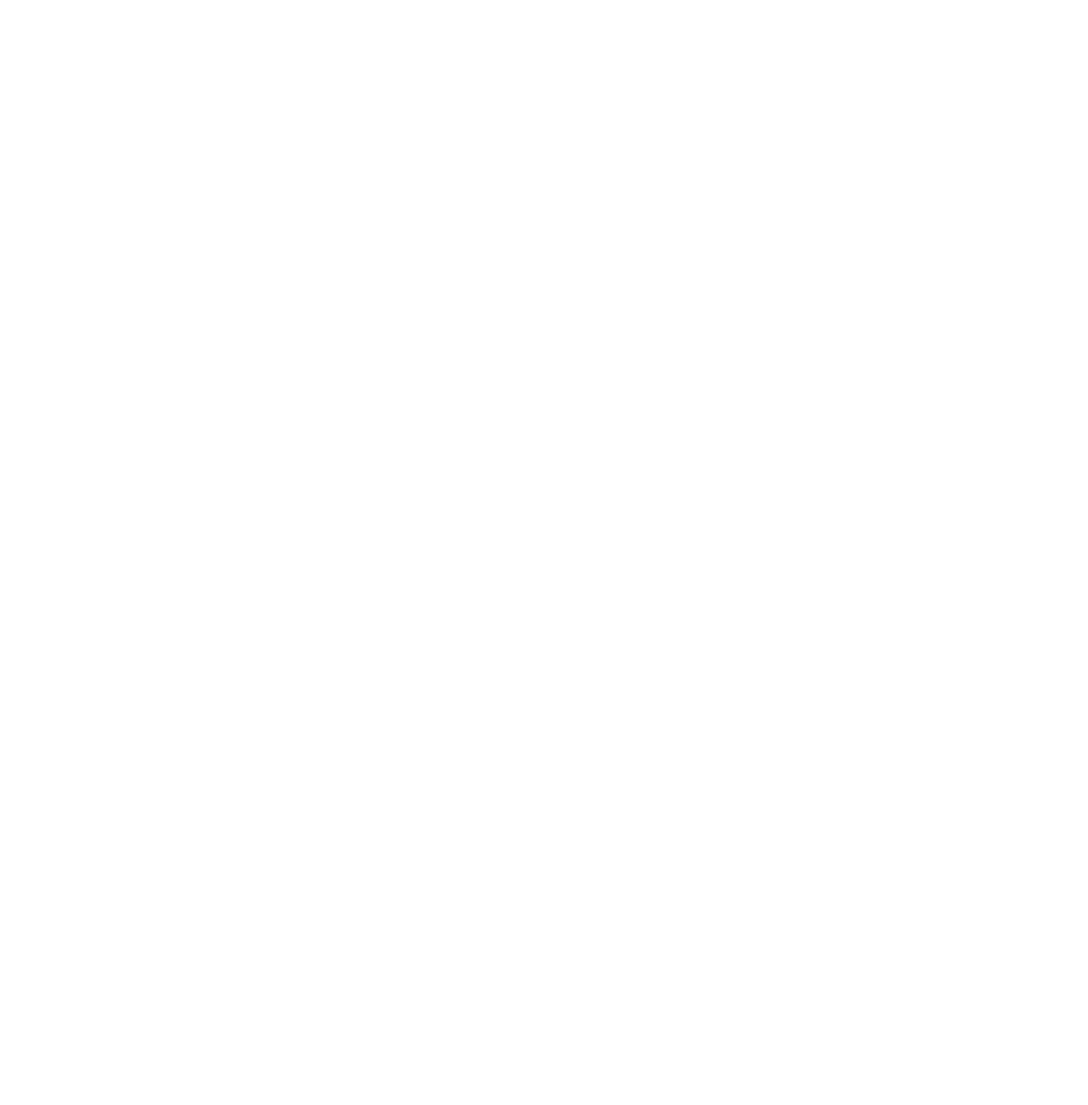
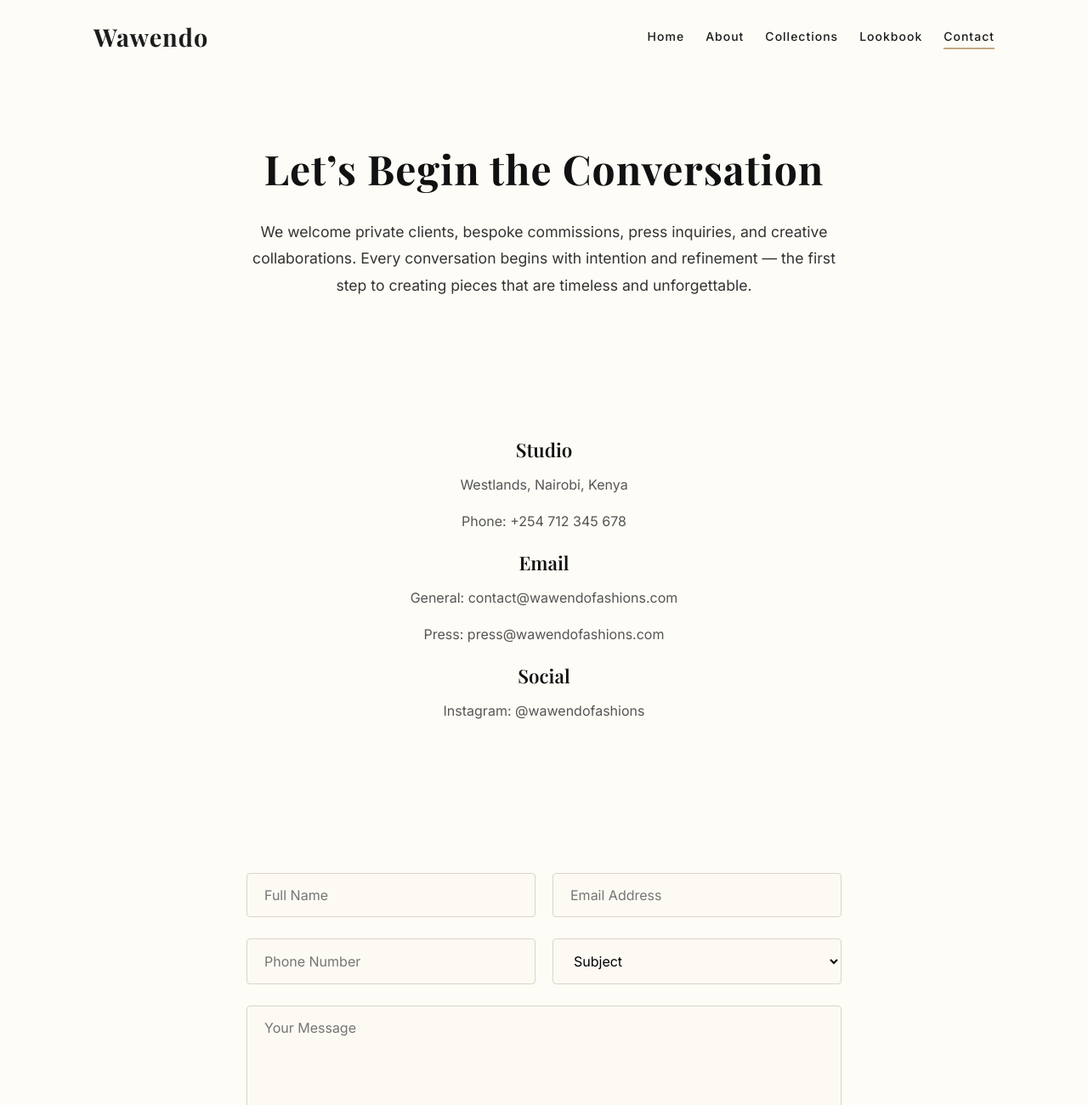
Before and after one commit to Victor5771/fashion-brand, a plain HTML site: page contact.html in a window 1280 px wide. Shown: the top 1300 px of the page at 85% size. Before the commit the page ends 800 px from the top, so only its background shows below. Drawn offline with nearby package versions, Linux system fonts and the light colour scheme.

Commit message:
added the contact section

```diff
--- a/contact.html
+++ b/contact.html
@@ -0,0 +1,118 @@
+<!DOCTYPE html>
+<html lang="en">
+<head>
+  <meta charset="UTF-8">
+  <title>Contact | Wawendo Fashions</title>
+  <meta name="viewport" content="width=device-width, initial-scale=1.0">
+
+  <!-- Google Fonts for luxury feel -->
+  <link href="https://fonts.googleapis.com/css2?family=Playfair+Display:wght@400;500;600;700&family=Inter:wght@300;400;500&display=swap" rel="stylesheet">
+
+  <link rel="stylesheet" href="styles.css">
+</head>
+<body>
+
+  <!-- =========================
+       HEADER / NAVIGATION
+  ========================== -->
+  <header class="header">
+    <div class="container nav-container">
+      <div class="logo">
+        <a href="index.html">Wawendo</a>
+      </div>
+      <nav>
+        <ul class="nav-links">
+          <li><a href="index.html">Home</a></li>
+          <li><a href="about.html">About</a></li>
+          <li><a href="collections.html">Collections</a></li>
+          <li><a href="lookbook.html">Lookbook</a></li>
+          <li><a href="contact.html" class="active">Contact</a></li>
+        </ul>
+      </nav>
+      <div id="menu-toggle" class="menu-toggle">☰</div>
+    </div>
+  </header>
+
+  <!-- =========================
+       HERO / INTRO SECTION
+  ========================== -->
+  <section class="contact-hero">
+    <div class="container hero-container">
+      <h1>Let’s Begin the Conversation</h1>
+      <p>
+        We welcome private clients, bespoke commissions, press inquiries, and creative collaborations.
+        Every conversation begins with intention and refinement — the first step to creating pieces
+        that are timeless and unforgettable.
+      </p>
+    </div>
+  </section>
+
+  <!-- =========================
+       CONTACT INFORMATION
+  ========================== -->
+  <section class="contact-info">
+    <div class="container info-container">
+      <div class="info-item">
+        <h3>Studio</h3>
+        <p>Westlands, Nairobi, Kenya</p>
+        <p>Phone: +254 712 345 678</p>
+      </div>
+      <div class="info-item">
+        <h3>Email</h3>
+        <p>General: contact@wawendofashions.com</p>
+        <p>Press: press@wawendofashions.com</p>
+      </div>
+      <div class="info-item">
+        <h3>Social</h3>
+        <p>Instagram: @wawendofashions</p>
+      </div>
+    </div>
+  </section>
+
+  <!-- =========================
+       CONTACT FORM
+  ========================== -->
+  <section class="contact-form-section">
+    <div class="container form-container">
+      <form action="#" method="POST" class="contact-form">
+        <div class="form-row">
+          <input type="text" name="name" placeholder="Full Name" required>
+          <input type="email" name="email" placeholder="Email Address" required>
+        </div>
+        <div class="form-row">
+          <input type="tel" name="phone" placeholder="Phone Number">
+          <select name="subject" required>
+            <option value="" disabled selected>Subject</option>
+            <option value="custom-order">Custom Order</option>
+            <option value="appointment">Appointment</option>
+            <option value="press">Press Inquiry</option>
+            <option value="collaboration">Collaboration</option>
+            <option value="general">General Inquiry</option>
+          </select>
+        </div>
+        <div class="form-row">
+          <textarea name="message" placeholder="Your Message" rows="6" required></textarea>
+        </div>
+        <div class="form-row submit-row">
+          <button type="submit">Send Inquiry</button>
+        </div>
+      </form>
+    </div>
+  </section>
+
+  <!-- =========================
+       FOOTER
+  ========================== -->
+  <footer class="footer">
+    <div class="container footer-content">
+      <p>© 2026 Wawendo Fashions. All Rights Reserved.</p>
+    </div>
+  </footer>
+
+  <!-- =========================
+       MAIN JS
+  ========================== -->
+  <script src="main.js"></script>
+
+</body>
+</html>
--- a/styles.css
+++ b/styles.css
@@ -1063,3 +1063,305 @@
         font-size: 18px;
     }
 }
+
+/* =========================
+   GLOBAL STYLES
+========================= */
+
+* {
+  box-sizing: border-box;
+  margin: 0;
+  padding: 0;
+}
+
+body {
+  font-family: 'Inter', sans-serif;
+  color: #1c1c1c;
+  background-color: #fefcf6;
+  line-height: 1.6;
+}
+
+a {
+  text-decoration: none;
+  color: inherit;
+}
+
+.container {
+  max-width: 1100px;
+  margin: 0 auto;
+  padding: 0 20px;
+}
+
+/* =========================
+   HEADER
+========================= */
+.header {
+  width: 100%;
+  padding: 20px 0;
+  position: fixed;
+  top: 0;
+  left: 0;
+  background-color: #fefcf6;
+  z-index: 1000;
+  transition: all 0.3s ease;
+}
+
+.nav-container {
+  display: flex;
+  justify-content: space-between;
+  align-items: center;
+}
+
+.logo a {
+  font-family: 'Playfair Display', serif;
+  font-size: 1.8rem;
+  font-weight: 700;
+  letter-spacing: 1px;
+  color: #1c1c1c;
+}
+
+.nav-links {
+  display: flex;
+  gap: 25px;
+  list-style: none;
+}
+
+.nav-links a {
+  font-family: 'Inter', sans-serif;
+  font-weight: 500;
+  padding: 5px 0;
+  transition: all 0.3s ease;
+}
+
+.nav-links a:hover,
+.nav-links a.active {
+  border-bottom: 2px solid #bfa982;
+}
+
+/* Mobile Nav */
+.menu-toggle {
+  display: none;
+  font-size: 1.8rem;
+  cursor: pointer;
+}
+
+/* =========================
+   HERO / INTRO SECTION
+========================= */
+.contact-hero {
+  padding: 160px 0 80px;
+  text-align: center;
+  background-color: #fefcf6;
+}
+
+.contact-hero h1 {
+  font-family: 'Playfair Display', serif;
+  font-size: 3rem;
+  font-weight: 700;
+  letter-spacing: 1px;
+  margin-bottom: 20px;
+}
+
+.contact-hero p {
+  font-family: 'Inter', sans-serif;
+  font-size: 1.1rem;
+  max-width: 700px;
+  margin: 0 auto;
+  line-height: 1.8;
+  color: #333;
+}
+
+/* =========================
+   CONTACT INFO SECTION
+========================= */
+.contact-info {
+  padding: 80px 0;
+  display: flex;
+  justify-content: center;
+  gap: 50px;
+  flex-wrap: wrap;
+  text-align: center;
+}
+
+.info-item h3 {
+  font-family: 'Playfair Display', serif;
+  font-size: 1.4rem;
+  font-weight: 600;
+  margin-bottom: 10px;
+}
+
+.info-item p {
+  font-family: 'Inter', sans-serif;
+  font-size: 1rem;
+  line-height: 1.6;
+  color: #555;
+}
+
+/* =========================
+   CONTACT FORM SECTION
+========================= */
+.contact-form-section {
+  padding: 80px 0;
+}
+
+.contact-form {
+  max-width: 700px;
+  margin: 0 auto;
+  display: flex;
+  flex-direction: column;
+  gap: 25px;
+}
+
+.contact-form .form-row {
+  display: flex;
+  gap: 20px;
+  flex-wrap: wrap;
+}
+
+.contact-form input,
+.contact-form select,
+.contact-form textarea {
+  flex: 1;
+  padding: 15px 20px;
+  border: 1px solid #dcd4c9;
+  border-radius: 4px;
+  font-family: 'Inter', sans-serif;
+  font-size: 1rem;
+  transition: all 0.3s ease;
+  background-color: #fcfaf3;
+}
+
+.contact-form input:focus,
+.contact-form select:focus,
+.contact-form textarea:focus {
+  border-color: #bfa982;
+  outline: none;
+}
+
+.contact-form textarea {
+  resize: vertical;
+}
+
+.contact-form button {
+  padding: 15px 30px;
+  border: 2px solid #bfa982;
+  background-color: transparent;
+  font-family: 'Playfair Display', serif;
+  font-size: 1.1rem;
+  font-weight: 600;
+  letter-spacing: 0.5px;
+  cursor: pointer;
+  transition: all 0.3s ease;
+}
+
+.contact-form button:hover {
+  background-color: #bfa982;
+  color: #fff;
+  border-color: #bfa982;
+}
+
+/* Center the submit button */
+.submit-row {
+  justify-content: center;
+  display: flex;
+}
+
+/* =========================
+   PRESS / TESTIMONIAL SECTION
+========================= */
+.press-section {
+  padding: 80px 20px;
+  text-align: center;
+}
+
+.press-section h2 {
+  font-family: 'Playfair Display', serif;
+  font-size: 2rem;
+  font-weight: 700;
+  margin-bottom: 40px;
+}
+
+.press-section .quotes p {
+  font-family: 'Inter', sans-serif;
+  font-size: 1rem;
+  margin-bottom: 20px;
+  color: #555;
+  max-width: 700px;
+  margin-left: auto;
+  margin-right: auto;
+  line-height: 1.8;
+}
+
+.closing-statement p {
+  font-size: 1.1rem;
+  font-weight: 500;
+  margin-top: 30px;
+}
+
+.closing-statement h3 {
+  font-family: 'Playfair Display', serif;
+  font-size: 1.6rem;
+  font-weight: 600;
+  margin-top: 10px;
+}
+
+/* =========================
+   FOOTER
+========================= */
+.footer {
+  background-color: #fefcf6;
+  text-align: center;
+  padding: 40px 0;
+  font-family: 'Inter', sans-serif;
+  color: #777;
+  font-size: 0.9rem;
+}
+
+/* =========================
+   RESPONSIVE
+========================= */
+@media (max-width: 900px) {
+  .contact-info {
+    flex-direction: column;
+    gap: 40px;
+  }
+
+  .contact-form .form-row {
+    flex-direction: column;
+  }
+
+  .contact-hero h1 {
+    font-size: 2.4rem;
+  }
+}
+
+@media (max-width: 500px) {
+  .contact-hero h1 {
+    font-size: 2rem;
+  }
+
+  .contact-hero p {
+    font-size: 1rem;
+  }
+
+  .nav-links {
+    display: none;
+    flex-direction: column;
+    background-color: #fefcf6;
+    position: absolute;
+    top: 70px;
+    right: 20px;
+    width: 200px;
+    border-radius: 5px;
+    padding: 15px;
+    box-shadow: 0 4px 15px rgba(0,0,0,0.05);
+  }
+
+  .nav-links.active {
+    display: flex;
+  }
+
+  .menu-toggle {
+    display: block;
+  }
+}
```
